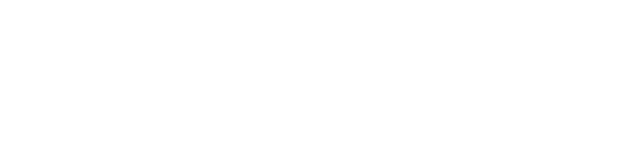
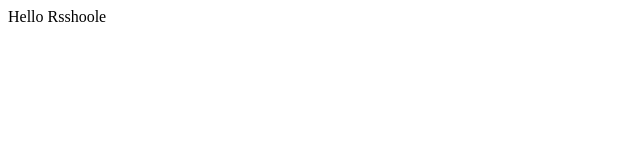
Before and after one commit to SaintSerhio/rsschool-cv, a plain HTML site: page index.html in a window 1280 px wide. Shown: the whole page, without its empty margins (0-640 px from the left). Drawn offline with Linux system fonts and the light colour scheme.

Commit message:
fix:add text to html file

```diff
--- a/index.html
+++ b/index.html
@@ -7,5 +7,8 @@
     <title>Document</title>
 </head>
 <body>
+    <div class="wrapper">
+        <div class="hello"><span>Hello Rsshoole</span></div>
+    </div>
 </body>
 </html>
```
